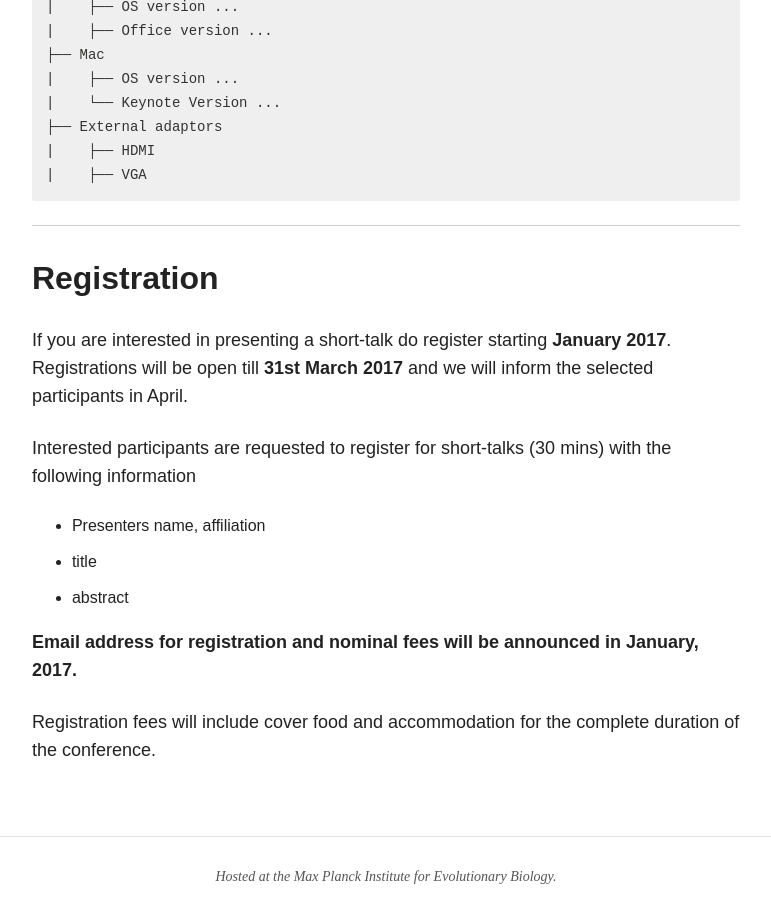
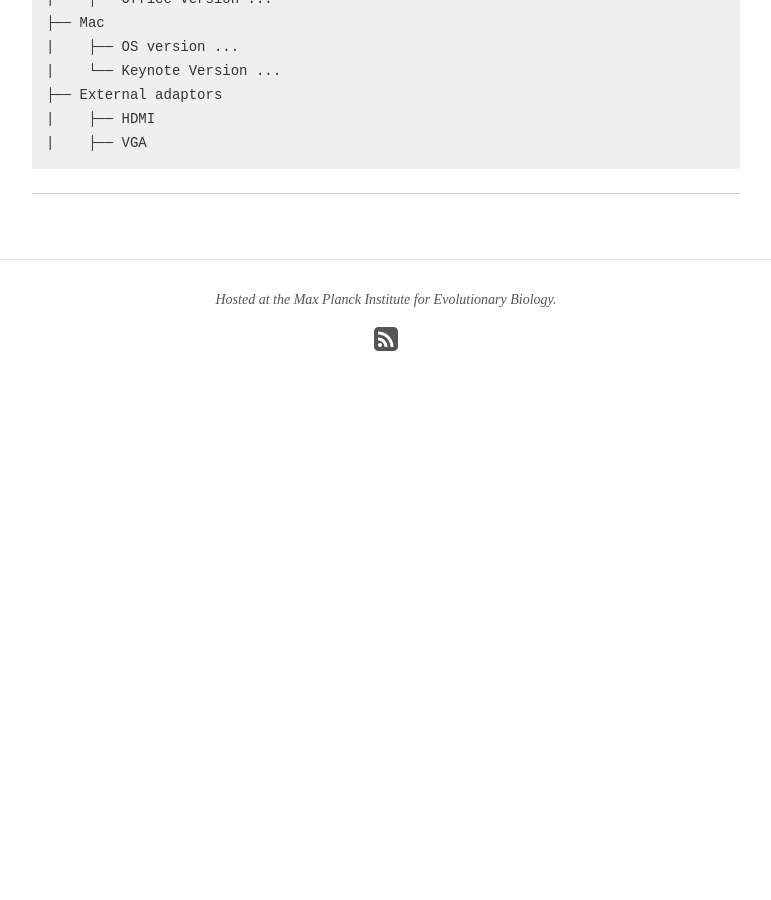
Before and after one commit to bionomics/bionomics, a Jekyll site: the page built from venue/index.md, in a window 1280 px wide and 900 px high, scrolled down 2269 px. Shown: the whole window, without its empty margins (254-1025 px from the left). Built offline with Jekyll 4.4.1, drawn with Linux system fonts in a browser that asks for light colours; nearby versions of some CDN libraries; after the commit the page ends 2720 px from its top, so only the background shows below that; some of the changed text lies outside the part shown.

Commit message:
removing registration from venue

```diff
--- a/_data/navigation.yml
+++ b/_data/navigation.yml
@@ -9,7 +9,7 @@
 - title: Schedule
   url: /schedule/
 
-- title: Venue & Registration
+- title: Venue
   url: /venue/
 
 # - title: Contact
--- a/venue/index.md
+++ b/venue/index.md
@@ -58,7 +58,7 @@ Presentation Tools
 
 ---
 
-## Registration
+<!-- ## Registration
 
 If you are interested in presenting a short-talk do register starting **January 2017**.
 Registrations will be open till **31st March 2017** and we will inform the selected participants in April.
@@ -71,7 +71,7 @@ Interested participants are requested to register for short-talks (30 mins) with
 
 **Email address for registration and nominal fees will be announced in January, 2017.**
 
-Registration fees will include cover food and accommodation for the complete duration of the conference.
+Registration fees will include cover food and accommodation for the complete duration of the conference. -->
 
 <!-- #### title
 
```
Also changed, not shown: home/index.md (+6 -2 lines).
